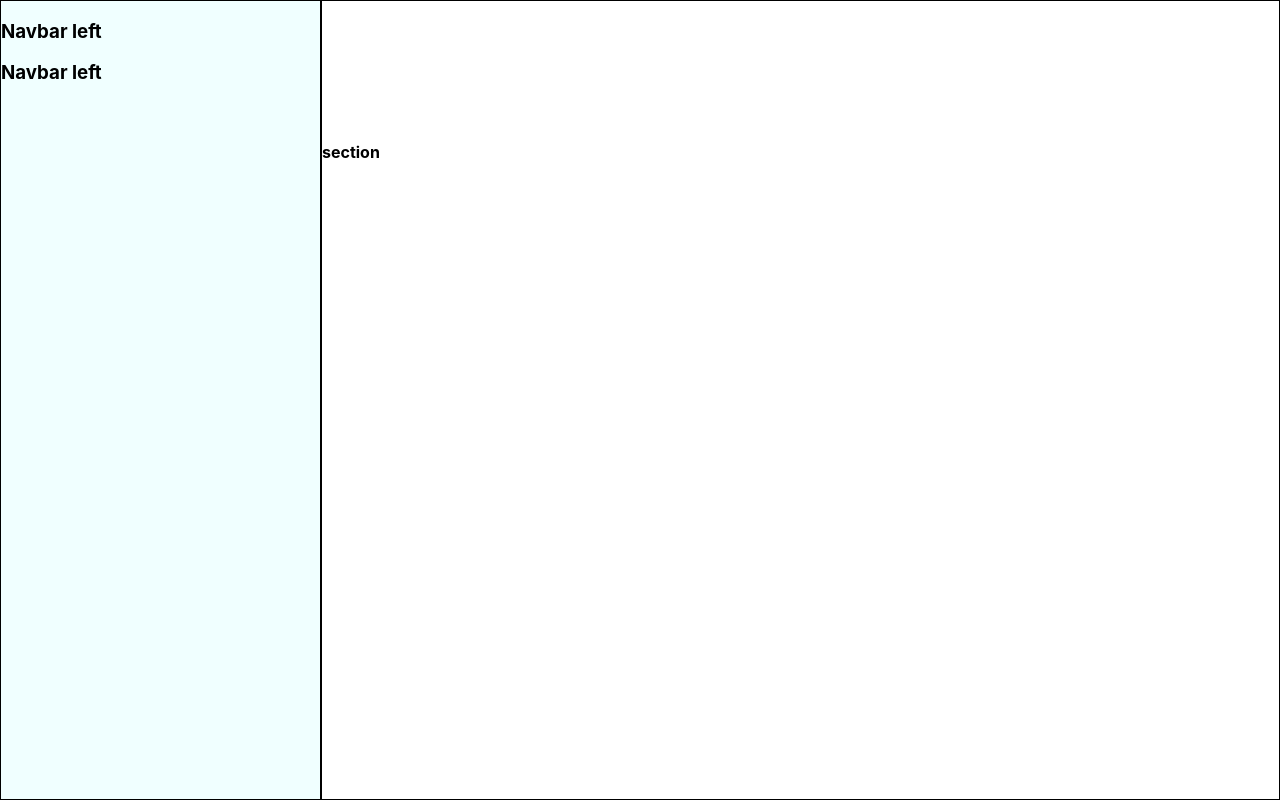
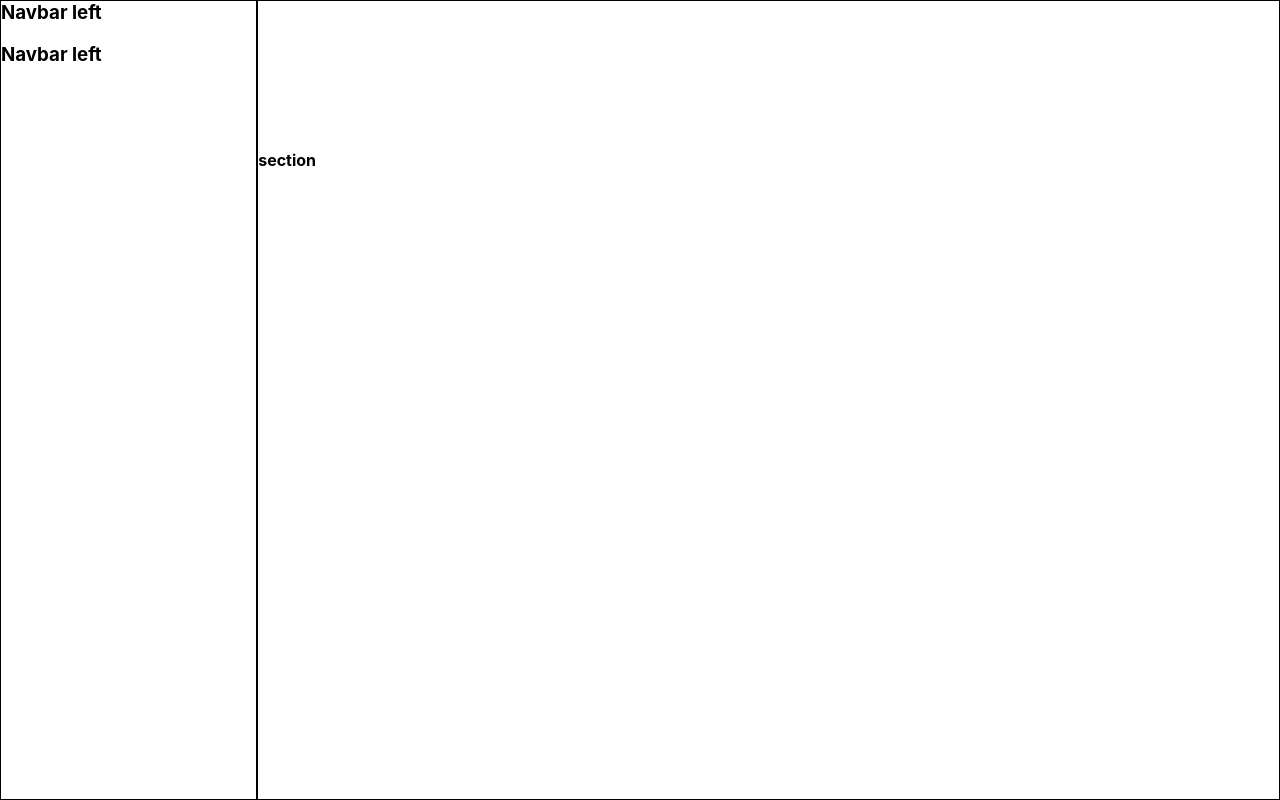
Before and after one commit to 1005jsc/artist_website, a React (Create React App) app: page / in a window 1280 px wide. Built offline with nearby package versions, Linux system fonts and the light colour scheme.

Commit message:
navbar_top buttons

```diff
--- a/src/App.tsx
+++ b/src/App.tsx
@@ -10,7 +10,7 @@ const App = () =>{
 
 
   return <section className={styles.myApp}>
-    <div className={styles.navbar_left}><NabvarLeft/></div>
+    <div className={styles.left}><NabvarLeft/></div>
     <div className={styles.content_box}><ContentBox/></div>
 
 
--- a/src/app.module.css
+++ b/src/app.module.css
@@ -6,18 +6,17 @@
 
 .myApp {
 	display: flex;
+	height: 100%;
 }
 
-.navbar_left {
+.left {
 	height: 100%;
-	min-height: 100vh;
-	height: 100%;
+	/* min-height: 100vh; */
 	flex: 1;
 	border: 1px solid black;
-	background-color: azure;
 }
 
 .content_box {
-	flex: 3;
+	flex: 4;
 	border: 1px solid black;
 }
--- a/src/common/colors.css
+++ b/src/common/colors.css
@@ -1,2 +1,3 @@
 @value deepGreen: #071c1b;
 @value southSeaGreen: #063842;
+@value coolToneIvory: #F4F4F4;
--- a/src/components/content_box/content_box.module.css
+++ b/src/components/content_box/content_box.module.css
@@ -7,7 +7,7 @@
 
 .navbar_top {
 	background-color: southSeaGreen;
-	height: 15vh;
+	height: 16vh;
 }
 .section {
 }
--- a/src/components/navbar_left/navbar_left.module.css
+++ b/src/components/navbar_left/navbar_left.module.css
@@ -0,0 +1,10 @@
+@value coolToneIvory from '../../common/colors.css';
+
+.navbar_left {
+	background-color: coolToneIvory;
+	width: 100%;
+	height: 100%;
+}
+.h1 {
+	margin: 0;
+}
--- a/src/components/navbar_left/navbar_left.tsx
+++ b/src/components/navbar_left/navbar_left.tsx
@@ -5,7 +5,7 @@ import styles from './navbar_left.module.css'
 const NabvarLeft = () => {
 
 return <nav className={styles.navbar_left}>
-  <h1>Navbar left</h1>
+  <h1 className={styles.h1}>Navbar left</h1>
   <h1>Navbar left</h1>
 
 </nav>
--- a/src/components/navbar_top/navbar_top.module.css
+++ b/src/components/navbar_top/navbar_top.module.css
@@ -1,3 +1,25 @@
-.h1 {
+.navbar_top {
+	height: 100%;
+	display: flex;
+	justify-content: center;
+}
+
+.button_container {
+	display: flex;
+	justify-content: space-around;
+	align-items: center;
+	height: 100%;
+}
+
+.top_button {
+	outline: 0;
+	cursor: pointer;
+	border: 0;
+	margin-right: 2vw;
+	margin-left: 2vw;
+	background-color: transparent;
+	height: 3rem;
+	/* width: 5rem; */
+	font-size: 1.3rem;
 	color: white;
 }
--- a/src/components/navbar_top/navbar_top.tsx
+++ b/src/components/navbar_top/navbar_top.tsx
@@ -10,7 +10,13 @@ const NavbarTop = () => {
 
   return <nav className={styles.navbar_top}>
 
-  <h1 className={styles.h1}>navbar_top</h1>
+  <div className={styles.button_container}>
+    <button className={`${styles.introdution} ${styles.top_button}`}>작가소개</button>
+    <button className={`${styles.work} ${styles.top_button}`}>작품</button>
+    <button className={`${styles.critics} ${styles.top_button}`}>평론가의 글</button>
+    <button className={`${styles.contacts} ${styles.top_button}`}>연락처</button>
+    <button className={`${styles.private_space} ${styles.top_button}`}>작가의 개인공간</button>
+  </div>
 
   </nav>
 
--- a/src/index.css
+++ b/src/index.css
@@ -1,3 +1,7 @@
+html {
+	height: 100%;
+}
+
 body {
 	margin: 0;
 	font-family: -apple-system, BlinkMacSystemFont, 'Segoe UI', 'Roboto', 'Oxygen',
@@ -5,6 +9,11 @@ body {
 		sans-serif;
 	-webkit-font-smoothing: antialiased;
 	-moz-osx-font-smoothing: grayscale;
+	height: 100%;
+}
+
+#root {
+	height: 100%;
 }
 
 code {
```
